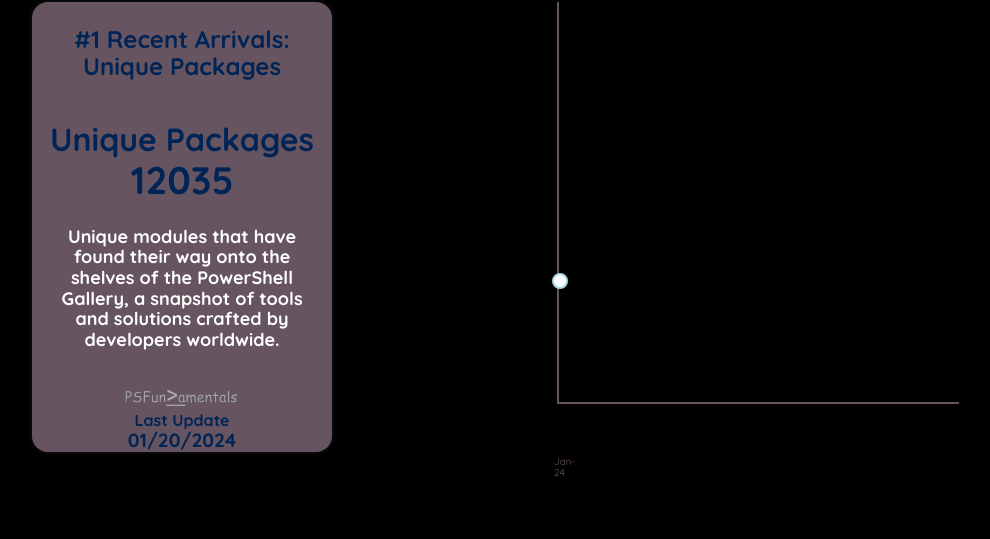
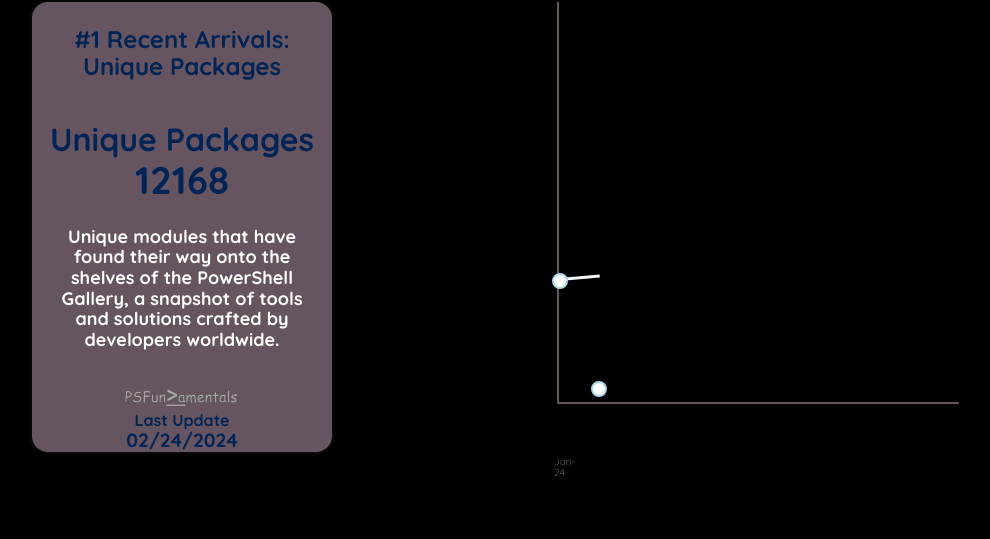
Before and after one commit to andysvints/PowerShellFundamentals, a Jekyll site: the page built from _posts/2024-02-14-recent-arrivals.html, in a window 1280 px wide. Shown: the part 219-758 px from the top of the page, without its empty margins (133-1123 px from the left). Built offline with Jekyll 4.4.1, drawn with Linux system fonts in a browser that asks for light colours; nearby versions of some CDN libraries.

Commit message:
Update post#1

```diff
--- a/_posts/2024-02-14-recent-arrivals.html
+++ b/_posts/2024-02-14-recent-arrivals.html
@@ -9,7 +9,7 @@ title:  "#1 Recent Arrivals: Unique Packages"
                 <p class="name">#1 Recent Arrivals: Unique Packages</p>
                 <dl class="synopsis">
                     <dt>Unique Packages</dt>
-                    <dd>12035</dd>
+                    <dd>12168</dd>
                 </dl>
                 <dl class="description">
                     <dt>Unique modules that have found their way onto the shelves of the PowerShell Gallery, a snapshot of tools and solutions crafted by developers worldwide.</dt>
@@ -17,7 +17,7 @@ title:  "#1 Recent Arrivals: Unique Packages"
                 <img class="img-resp" src="https://psfundamentals.com/assets/psfundtext.png">
                 <dl class="date">
                     <dt>Last Update</dt>
-                    <dd>01/20/2024</dd>
+                    <dd>02/24/2024</dd>
                 </dl>
             </div>
         </div>
@@ -31,8 +31,10 @@ title:  "#1 Recent Arrivals: Unique Packages"
                 Jan-24
               </p>
             </div>
-
+            <div class="line-segment" style="--hypotenuse: 40; --angle:-5;"></div>
           </li>
+          <li style="--x: 40px; --y: 12.168px;">
+            <div class="data-point" data-value="60"></div>
          </ul>
       </figure>
 </div>
--- a/index.html
+++ b/index.html
@@ -23,7 +23,7 @@
 				<p class="name">#1 Recent Arrivals: Unique Packages</p>
 				<dl class="synopsis">
 					<dt>Unique Packages</dt>
-					<dd>12035</dd>
+					<dd>12168</dd>
 				</dl>
 				<dl class="description">
 					<dt>Unique modules that have found their way onto the shelves of the PowerShell Gallery, a snapshot of tools and solutions crafted by developers worldwide.</dt>
@@ -31,7 +31,7 @@
 				<img class="img-resp" src="assets/psfundtext.png">
 				<dl class="date">
 					<dt>Last Update</dt>
-					<dd>01/20/2024</dd>
+					<dd>02/24/2024</dd>
 				</dl>
 				</div>
 			</a>
```
